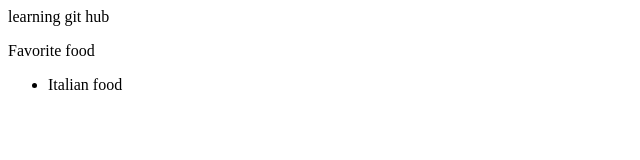
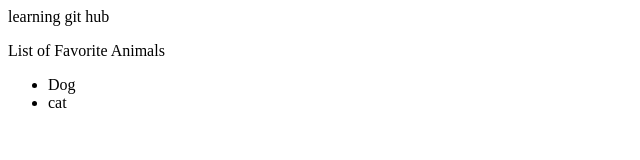
Before and after one commit to FnuAshmika/git_exercise, a plain HTML site: page index.html in a window 1280 px wide. Shown: the whole page, without its empty margins (0-640 px from the left). Drawn offline with Linux system fonts and the light colour scheme.

Commit message:
Channged Favorite Food to Favorite Animals

```diff
--- a/index.html
+++ b/index.html
@@ -8,9 +8,11 @@
 </head>
 <body>
     <hi>learning git hub</hi>
-    <p>Favorite food</p>
+    <p>List of Favorite Animals</p>
     <ul>
-        <li>Italian food</li>
+        <li>Dog</li>
+        <li>cat</li>
+
     </ul>
 </body>
 </html>
```
